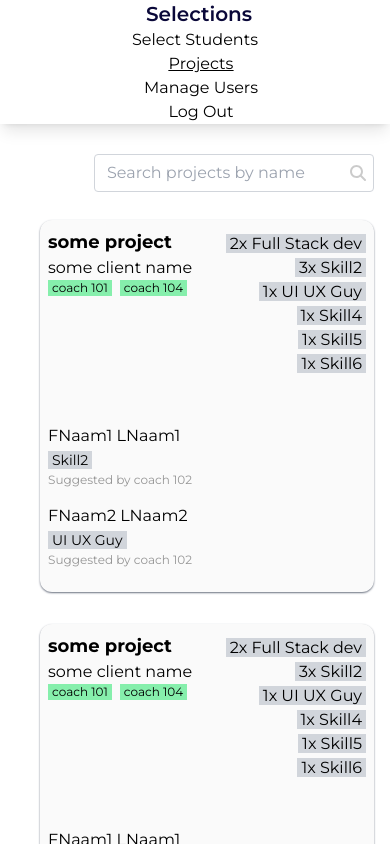
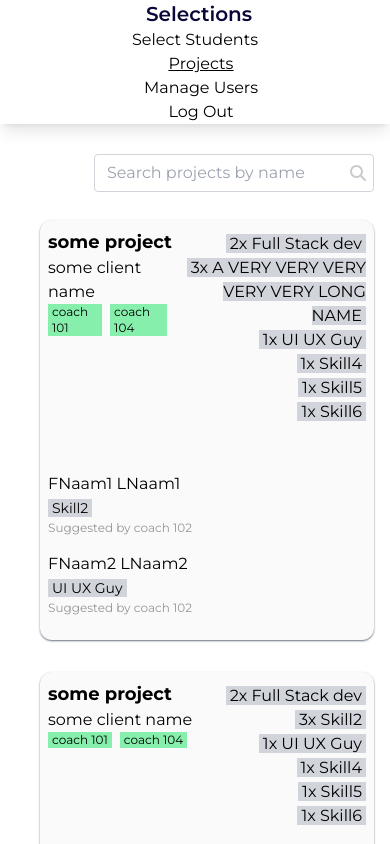
Before and after one commit to SELab-2/OSOC-1, a Next.js app in the folder frontend/: page /projects in a window 390 px wide. Shown: the top 844 px of the page. Built offline with nearby package versions, Linux system fonts and the light colour scheme; some icons are missing.

Commit message:
chore: some fixes

```diff
--- a/frontend/components/StudentSidebar.tsx
+++ b/frontend/components/StudentSidebar.tsx
@@ -136,7 +136,6 @@ const StudentSidebar: React.FC<StudentsSidebarProps> = () => {
                 </Menu.Items>
               </Transition>
             </Menu>
-
             <button className="ml-2 bg-gray-300 p-2 text-sm text-black">
               Deselect all
             </button>
--- a/frontend/components/projects/ProjectTile.tsx
+++ b/frontend/components/projects/ProjectTile.tsx
@@ -52,11 +52,11 @@ type AssignmentProp = {
 
 const ProjectTile: React.FC<ProjectProp> = ({ project }: ProjectProp) => {
   return (
-    <div className="m-4 flex w-full flex-col rounded-xl bg-osoc-neutral-bg p-2 shadow-sm shadow-gray-500 xl:w-[calc(50%-48px)] 2xl:w-[calc(33.5%-48px)]">
+    <div className="m-4 flex w-full flex-col rounded-xl bg-osoc-neutral-bg p-2 shadow-sm shadow-gray-500 xl:w-[calc(50%-48px)] xl1920:w-[calc(33.5%-48px)]">
       {/* project info top */}
       <div className="flex flex-row justify-between pb-12">
         {/* left part of header */}
-        <div className="flex flex-col">
+        <div className="flex min-w-[40%] flex-col xl:min-w-[50%]">
           <p className="text-lg font-bold">{project.name}</p>
           <p>{project.clientName}</p>
           <div className="flex flex-row">
@@ -119,12 +119,10 @@ const ProjectAssignmentsList: React.FC<AssignmentProp> = ({
           </div>
         </div>
         <p className="my-1 inline bg-gray-300 px-1 text-sm">
-          {' '}
-          {assignment.position.skill}{' '}
+          {assignment.position.skill}
         </p>
         <p className="text-xs opacity-40">
-          {' '}
-          Suggested by {assignment.suggester.username}{' '}
+          Suggested by {assignment.suggester.username}
         </p>
       </div>
       <div className="flex flex-col justify-center">
--- a/frontend/components/student/StudentView.tsx
+++ b/frontend/components/student/StudentView.tsx
@@ -63,9 +63,11 @@ type StatusSuggestionProp = {
   statusSuggestion: StatusSuggestion;
 };
 
+// TODO no actual functionality present yet
 const StudentView: React.FC<StudentProp> = ({ student }: StudentProp) => {
   return (
     <section className={`flex flex-col-reverse justify-between xl:flex-row`}>
+      {/* hold the student information */}
       <div className="mx-8 flex flex-col bg-osoc-neutral-bg">
         <div>
           <h4 className="font-bold">
@@ -83,6 +85,7 @@ const StudentView: React.FC<StudentProp> = ({ student }: StudentProp) => {
         </div>
       </div>
 
+      {/* holds suggestion controls */}
       <div className={`mr-6 ml-6 mb-6 flex flex-col xl:mb-0 xl:ml-0`}>
         {/* regular coach status suggestion form */}
         <form className={`border-2 p-2`}>
@@ -187,6 +190,7 @@ const StudentView: React.FC<StudentProp> = ({ student }: StudentProp) => {
               </Menu.Items>
             </Transition>
           </Menu>
+          {/* button to submit the admin status choice */}
           <button
             className={`bg-check-gray px-2 py-[2px] text-sm shadow-md shadow-gray-400`}
           >
--- a/frontend/components/students/StudentTiles.tsx
+++ b/frontend/components/students/StudentTiles.tsx
@@ -12,7 +12,7 @@ const StudentTiles: React.FC<StudentTableProps> = ({
       <thead className="top-0">
         <tr>
           <th className="col-span-full border-b-2 border-gray-400 pb-1 text-right text-xs font-normal">
-            {/* TODO this should be something else once endpoint is dont */}
+            {/* TODO this should be actual functionality */}
             {students.length + '/' + students.length + ' shown'}
           </th>
         </tr>
--- a/frontend/pages/projects.tsx
+++ b/frontend/pages/projects.tsx
@@ -53,7 +53,7 @@ const Projects: NextPage = () => {
         <section
           className={`${
             showSidebar ? 'hidden' : 'visible'
-          } mt-[30px] w-full flex-initial md:visible md:block md:w-[calc(100%-350px)] lg:w-[calc(100%-450px)] xl:w-2/3 2xl:w-[70%]`}
+          } mt-[30px] w-full flex-initial md:visible md:block md:w-[calc(100%-350px)] lg:w-[calc(100%-450px)] xl:w-2/3 2xl:w-full`}
         >
           <div className={`ml-6 mb-3 flex flex-row md:ml-0 md:w-full`}>
             {/* button to open sidebar on mobile */}
@@ -123,7 +123,7 @@ const projects = [
       },
       {
         id: '1002',
-        skill: 'Skill2',
+        skill: 'A VERY VERY VERY VERY VERY LONG NAME',
         amount: 3,
       },
       {
--- a/frontend/pages/students.tsx
+++ b/frontend/pages/students.tsx
@@ -32,7 +32,7 @@ const Students: NextPage = () => {
           <StudentSidebar />
         </section>
 
-        {/*  */}
+        {/* Holds main student content */}
         <section
           className={`${
             showSidebar ? 'hidden' : 'visible'
--- a/frontend/tailwind.config.js
+++ b/frontend/tailwind.config.js
@@ -5,6 +5,9 @@ module.exports = {
   ],
   theme: {
     extend: {
+      screens: {
+        'xl1920': '1920px',
+      },
       colors: {
         'osoc-blue': '#0A0839',
         'osoc-yellow': '#FCB70F',
```
Also changed, not shown: frontend/components/students/StudentTile.tsx (+6 -4 lines).
